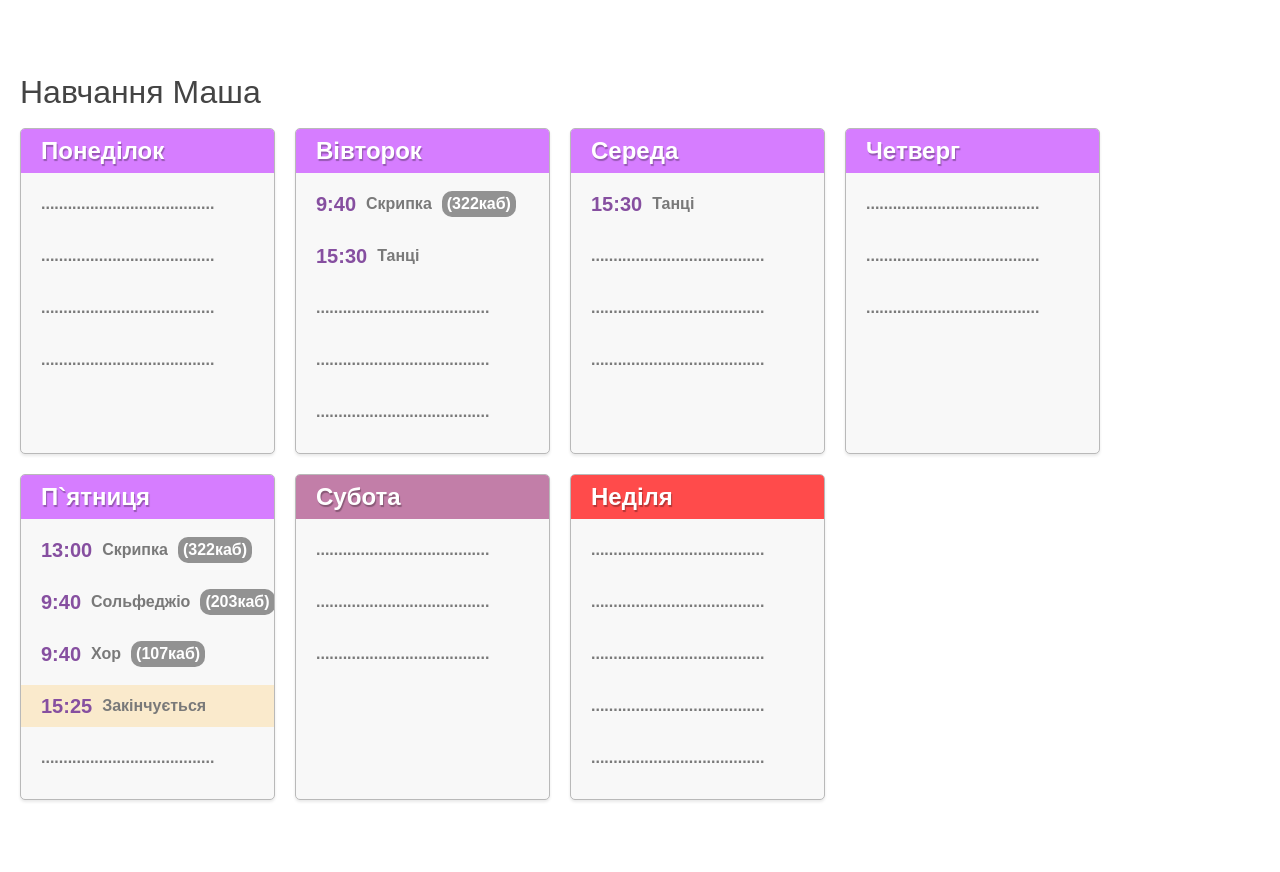
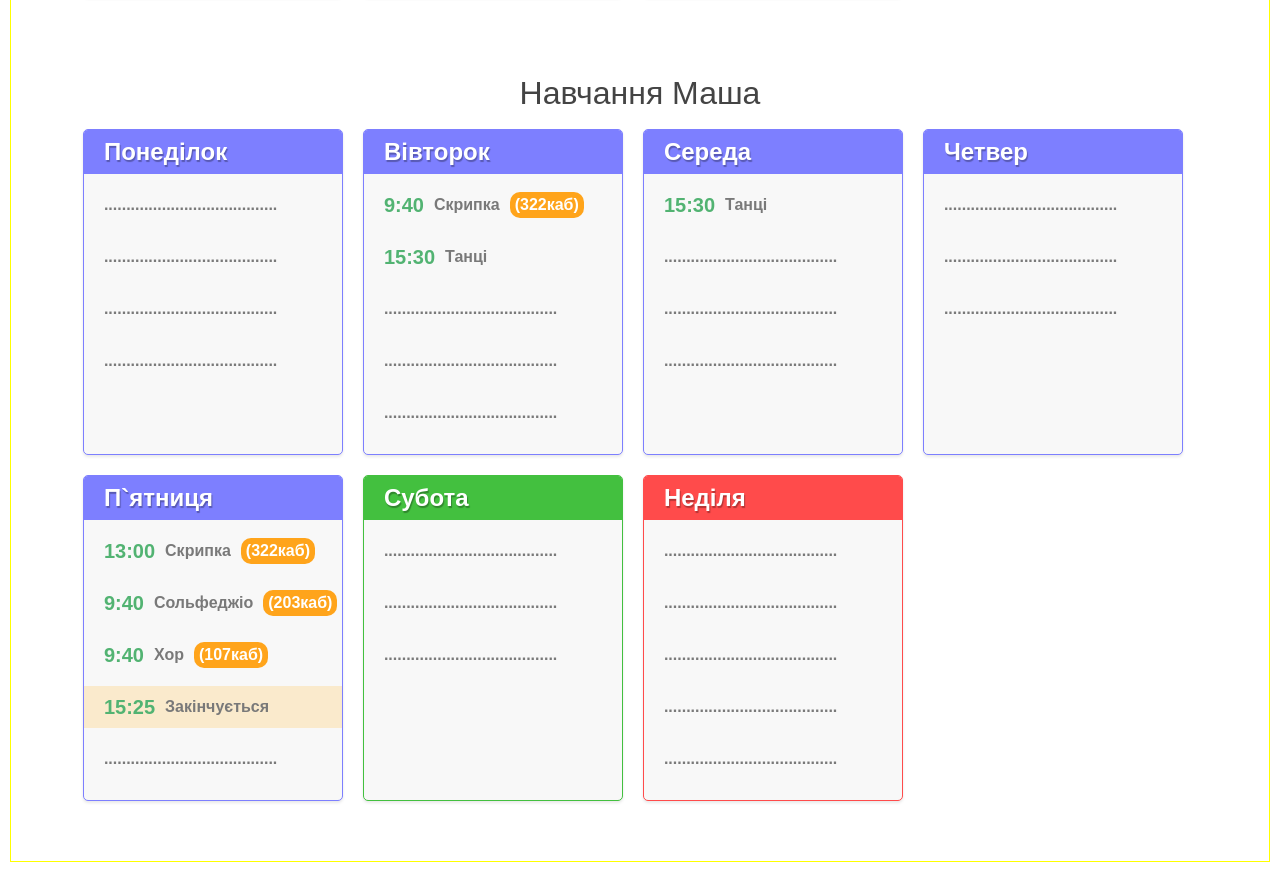
Before and after one commit to d-pylypiuk/schedule, a plain HTML site: page index.html in a window 1280 px wide. Shown: the part 870-1742 px from the top of the page. Drawn offline with Linux system fonts and the light colour scheme.

Commit message:
Add files via upload

```diff
--- a/css/style.css
+++ b/css/style.css
@@ -2,7 +2,7 @@ body{
 	/* Значення за замовченням */
 	font-family: Arial, "Helvetica Neue", Helvetica, sans-serif;
 	color: #444;
-	/* background-color: #333; */
+	/* background-color: rgb(218, 218, 218); */
 	/* font-size: 16px; */
 }
 [class *="__container"]{
@@ -56,18 +56,28 @@ body{
 
 .page{
 	padding: 10px;
+	display: flex;
+	flex-direction: column;
+	justify-content: center;
+	align-items: center;
 }
 
 /* ============================ */
 
 .page__calendar{
+	display: flex;
+	justify-content: center;
+	/* align-items: center; */
+	border: 1px solid yellow;
 	padding-top: 80px;
 }
-.calendar__container{
-	display: flex;
+.calendar{
+	flex: 0 1 90%;
+	display: inline-flex;
 	flex-direction: column;
+	justify-content: center;
+	align-items: center;
 	gap: 20px;
-	/* border: 1px solid yellow; */
 }
 .calendar__title{
 	font-size: 32px;
@@ -77,8 +87,6 @@ body{
 	display: flex;
 	flex-wrap: wrap;
 	gap: 20px;
-	justify-content: flex-start;
-	align-items: stretch;
 	margin-bottom: 60px;
 }
 @media (max-width:1102px){
@@ -98,9 +106,9 @@ body{
 	display: flex;
 	flex-direction: column;
 	gap: 10px;
-	border: 1px solid rgb(185, 185, 185);
+	border: 1px solid rgb(86, 226, 110);
 	border-radius: 5px;
-	flex:0 0 255px;
+	flex:0 0 260px;
 	padding-bottom: 20px;
 }
 @media (max-width:627px){
@@ -109,16 +117,22 @@ body{
 	}
 }
 .sut>.list__title{
-	background: rgb(97, 92, 141);
+	background: rgb(245, 232, 113);
+}
+.sut{
+	border-color: rgb(245, 232, 113);
 }
 .sun>.list__title{
 	background: rgb(255, 96, 75);
+}
+.sun{
+	border-color:rgb(255, 96, 75) ;
 }
 /* .row__list *:not(:last-child){
 	margin-bottom: 20px;
 } */
 .list__title{
-	background: rgb(135, 144, 185);
+	background: rgb(86, 226, 110);
 	font-weight: 700;
 	color: rgb(255, 255, 255);
 	/* border-radius: 5px 0px 5px 0px; */
@@ -151,20 +165,29 @@ body{
 	/* padding-left: 20px; */
 }
 .masha>.list>.list__title{
-	background: rgb(214, 125, 255);
+	background: rgb(125, 127, 255);
 }
 .masha>.list>.list__item>.item__time{
-	color: rgb(134, 79, 160);
+	color: rgb(82, 179, 114);
 }
 .masha>.sut>.list__title{
-	background: rgb(194, 126, 168);
+	background: rgb(67, 192, 63);
 }
 .masha>.sun>.list__title{
 	background: rgb(255, 75, 75);
 }
+.masha>.list{
+	border-color: rgb(125, 127, 255);
+}
+.masha>.sut{
+	border-color:rgb(67, 192, 63);
+}
+.masha>.sun{
+	border-color:rgb(255, 75, 75);
+}
 .list__item a{
 	padding: 5px;
-	background: rgb(146, 146, 146);
+	background: rgb(255, 164, 27);
 	border-radius: 10px;
 	font-size: 16px;
 	color: rgb(255, 255, 255);
--- a/index.html
+++ b/index.html
@@ -19,8 +19,8 @@
 				</nav>
 			</header>
 			<main class="page">
-				<div class="page__calendar calendar">
-					<div class="calendar__container" id="jenya-sasha">
+				<div class="page__calendar calendar__container">
+					<div class="calendar" id="jenya-sasha">
 						<h1 class="calendar__title title">Навчання (Женя / Саша)</h1>
 						<div class="calendar__row row">
 							<ul class="row__list list">
@@ -34,7 +34,7 @@
 							</ul>
 							<ul class="row__list list">
 								<li class="list__title">Вівторок</li>
-								<li class="list__item">Фортепіано<span class="item__time">8:50</span></li>
+								<!-- <li class="list__item">Фортепіано<span class="item__time">8:50</span></li> -->
 								<li class="list__item mark">Школа<span class="item__time">13:00</span></li>
 								<li class="list__item">.......................................</li>
 								<li class="list__item">.......................................</li>
@@ -53,7 +53,7 @@
 
 							</ul>
 							<ul class="row__list list">
-								<li class="list__title">Четверг</li>
+								<li class="list__title">Четвер</li>
 								<li class="list__item"><span>Фортепіано</span><span class="item__time">8:50</span></li>
 								<li class="list__item"><span>Сольфеджіо</span><span class="item__time">9:40</span></li>
 								<li class="list__item mark">Школа<span class="item__time">12:00</span></li>
@@ -65,7 +65,7 @@
 							</ul>
 							<ul class="row__list list">
 								<li class="list__title">П`ятниця</li>
-								<li class="list__item"><span>Фортепіано</span><span class="item__time">8:50</span></li>
+								<!-- <li class="list__item"><span>Фортепіано</span><span class="item__time">8:50</span></li> -->
 								<li class="list__item mark">Школа<span class="item__time">13:50</span></li>
 								<li class="list__item">Англійська(Саша)<span class="item__time">17:30</span></li>
 								<li class="list__item">Англійська(Женя)<span class="item__time">21:00</span></li>
@@ -136,7 +136,7 @@
 
 							</ul>
 							<ul class="row__list list">
-								<li class="list__title">Четверг</li>
+								<li class="list__title">Четвер</li>
 								<li class="list__item">.......................................</li>
 								<li class="list__item">.......................................</li>
 								<li class="list__item">.......................................</li>
```
